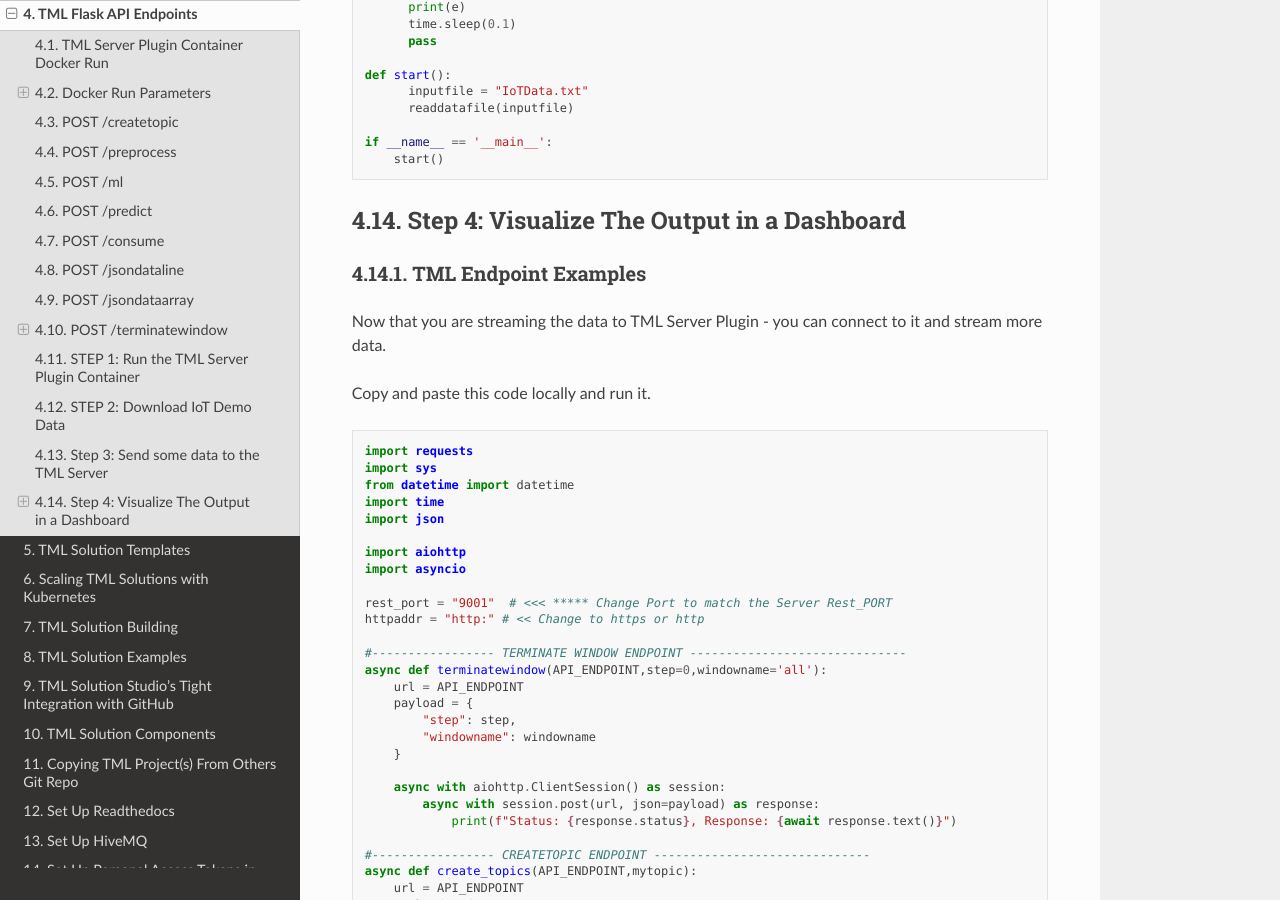
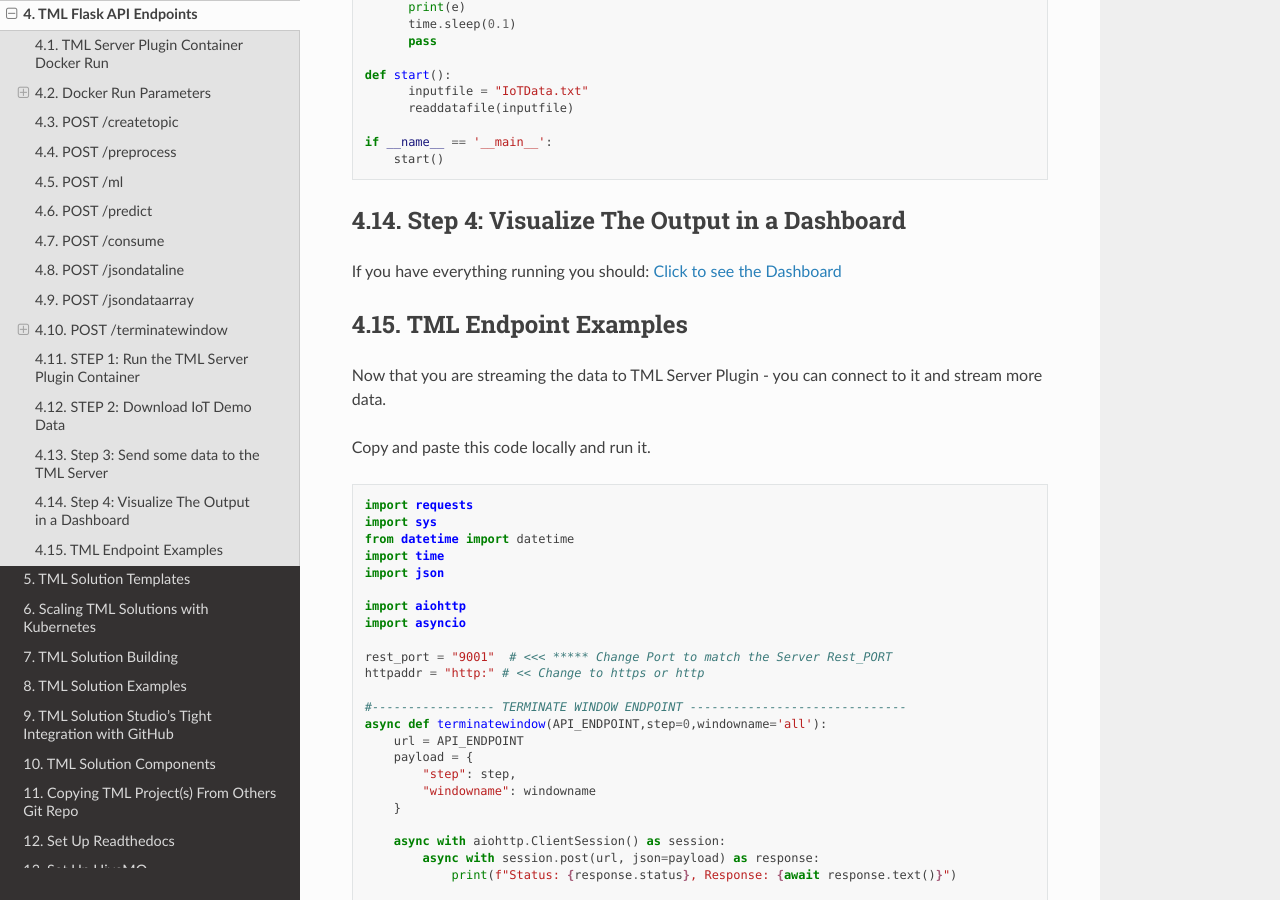
Before and after one commit to smaurice101/readthedocs, a Sphinx documentation site: the page built from docs/source/tmlapi.rst, in a window 1280 px wide and 900 px high, scrolled down 23972 px. Built offline with Sphinx 7.4.7 and the Read the Docs theme 3.1.0, drawn with Linux system fonts in a browser that asks for light colours.

Commit message:
Update tmlapi.rst

```diff
--- a/docs/source/tmlapi.rst
+++ b/docs/source/tmlapi.rst
@@ -1336,8 +1336,11 @@ Copy and Paste this code in Python and Run it.
 Step 4: Visualize The Output in a Dashboard
 -----------------------------------------
 
+If you have everything running you should:
+`Click to see the Dashboard <http://localhost:6060/iot-failure-machinelearning-plugin.html?topic=iot-preprocess,iot-ml-prediction-results-output&offset=-1&groupid=&rollbackoffset=400&topictype=prediction&append=0&secure=1>`_
+
 TML Endpoint Examples
-=======================
+-----------------------
 
 Now that you are streaming the data to TML Server Plugin - you can connect to it and stream more data.
 
```
